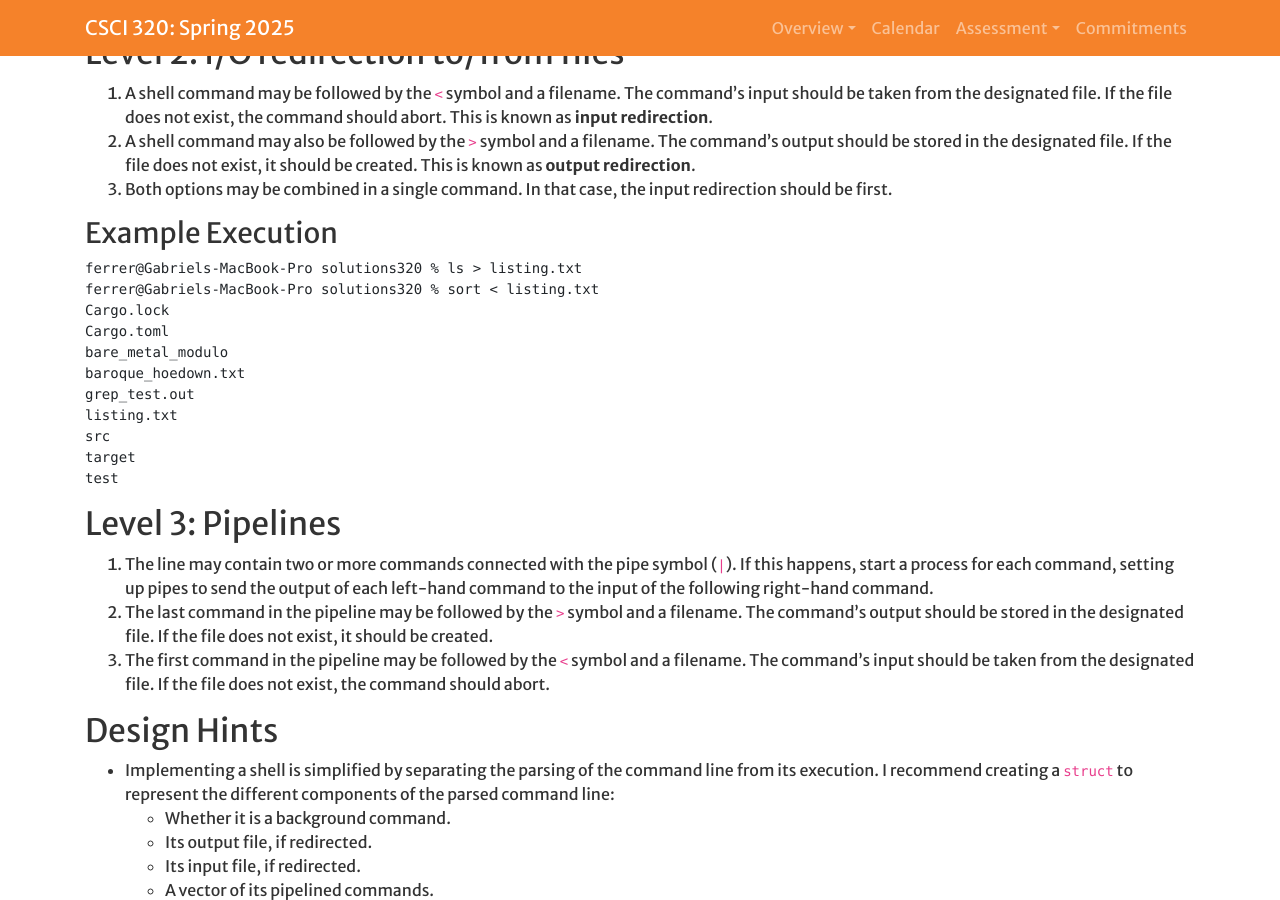
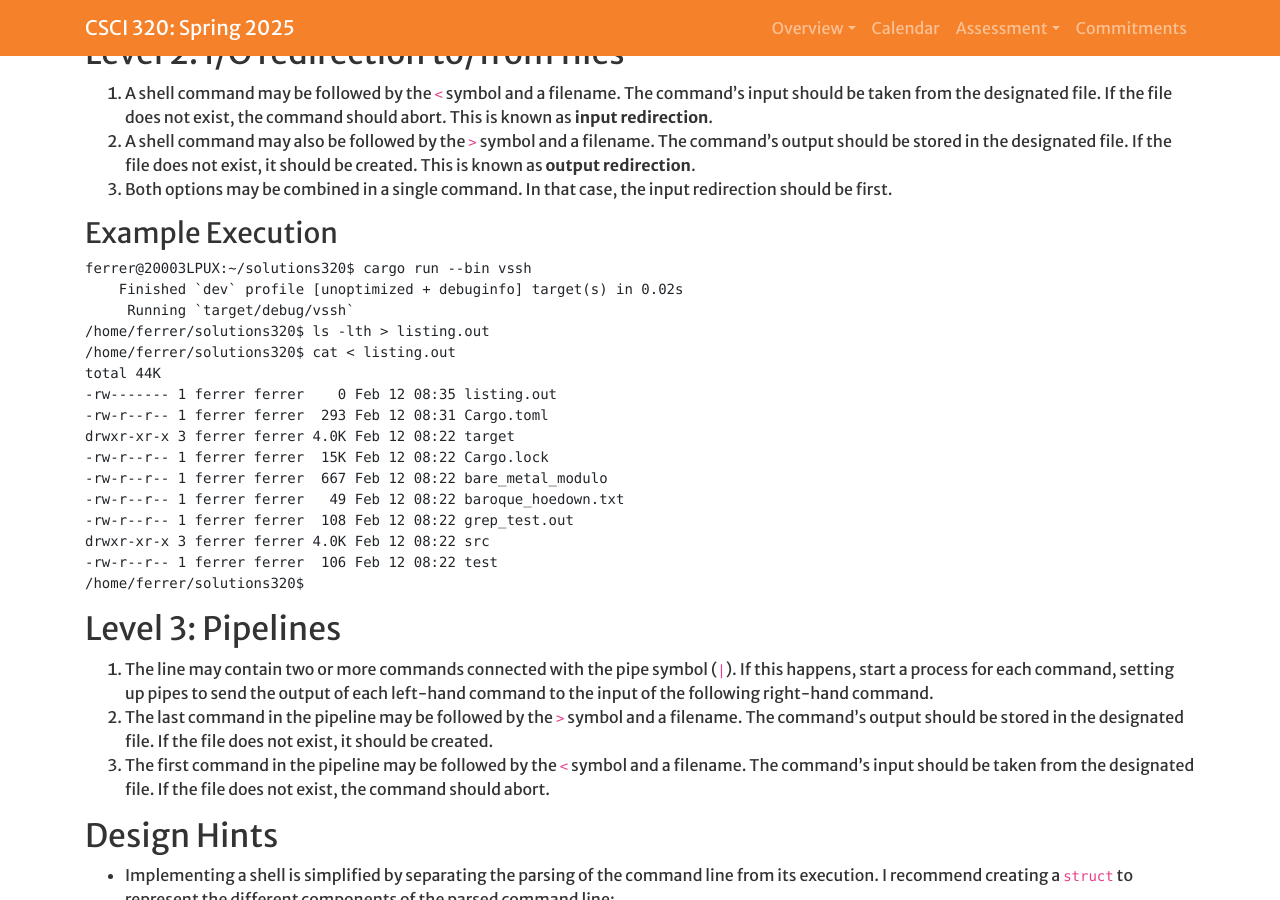
Before and after one commit to Hendrix-CS/csci320, a Jekyll site: the page built from projects/vssh.md, in a window 1280 px wide and 900 px high, scrolled down 1208 px. Built offline with Jekyll 4.4.1, drawn with Linux system fonts in a browser that asks for light colours; a script that is not in the unit is left out; our own code applies the rules of GitHub Pages for plain Markdown files.

Commit message:
Updated example

````diff
--- a/projects/vssh.md
+++ b/projects/vssh.md
@@ -72,17 +72,22 @@ should be first.
 ### Example Execution
 
 ```
-ferrer@Gabriels-MacBook-Pro solutions320 % ls > listing.txt
-ferrer@Gabriels-MacBook-Pro solutions320 % sort < listing.txt
-Cargo.lock
-Cargo.toml
-bare_metal_modulo
-baroque_hoedown.txt
-grep_test.out
-listing.txt
-src
-target
-test
+ferrer@20003LPUX:~/solutions320$ cargo run --bin vssh
+    Finished `dev` profile [unoptimized + debuginfo] target(s) in 0.02s
+     Running `target/debug/vssh`
+/home/ferrer/solutions320$ ls -lth > listing.out
+/home/ferrer/solutions320$ cat < listing.out
+total 44K
+-rw------- 1 ferrer ferrer    0 Feb 12 08:35 listing.out
+-rw-r--r-- 1 ferrer ferrer  293 Feb 12 08:31 Cargo.toml
+drwxr-xr-x 3 ferrer ferrer 4.0K Feb 12 08:22 target
+-rw-r--r-- 1 ferrer ferrer  15K Feb 12 08:22 Cargo.lock
+-rw-r--r-- 1 ferrer ferrer  667 Feb 12 08:22 bare_metal_modulo
+-rw-r--r-- 1 ferrer ferrer   49 Feb 12 08:22 baroque_hoedown.txt
+-rw-r--r-- 1 ferrer ferrer  108 Feb 12 08:22 grep_test.out
+drwxr-xr-x 3 ferrer ferrer 4.0K Feb 12 08:22 src
+-rw-r--r-- 1 ferrer ferrer  106 Feb 12 08:22 test
+/home/ferrer/solutions320$
 ```
 
 ## Level 3: Pipelines
````
